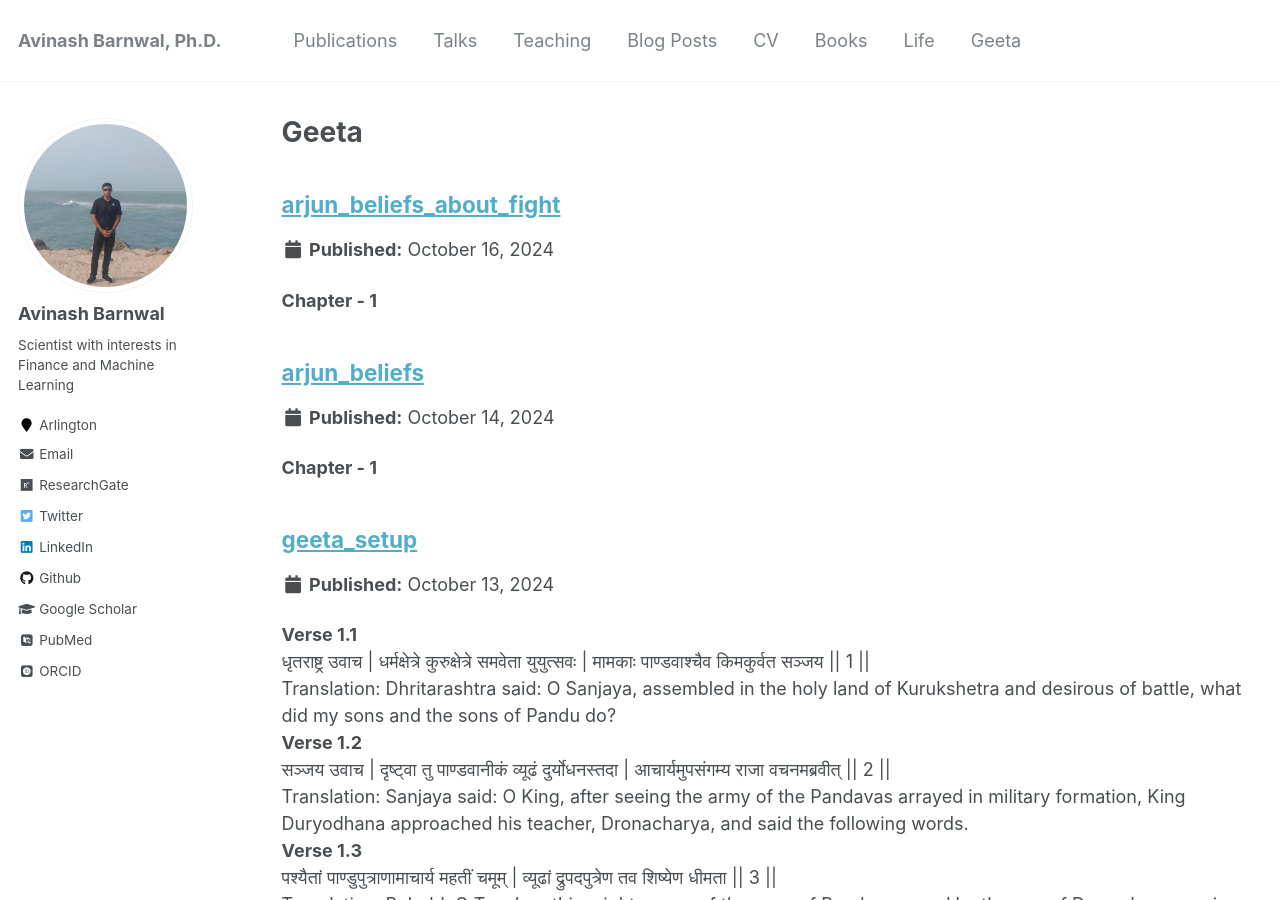
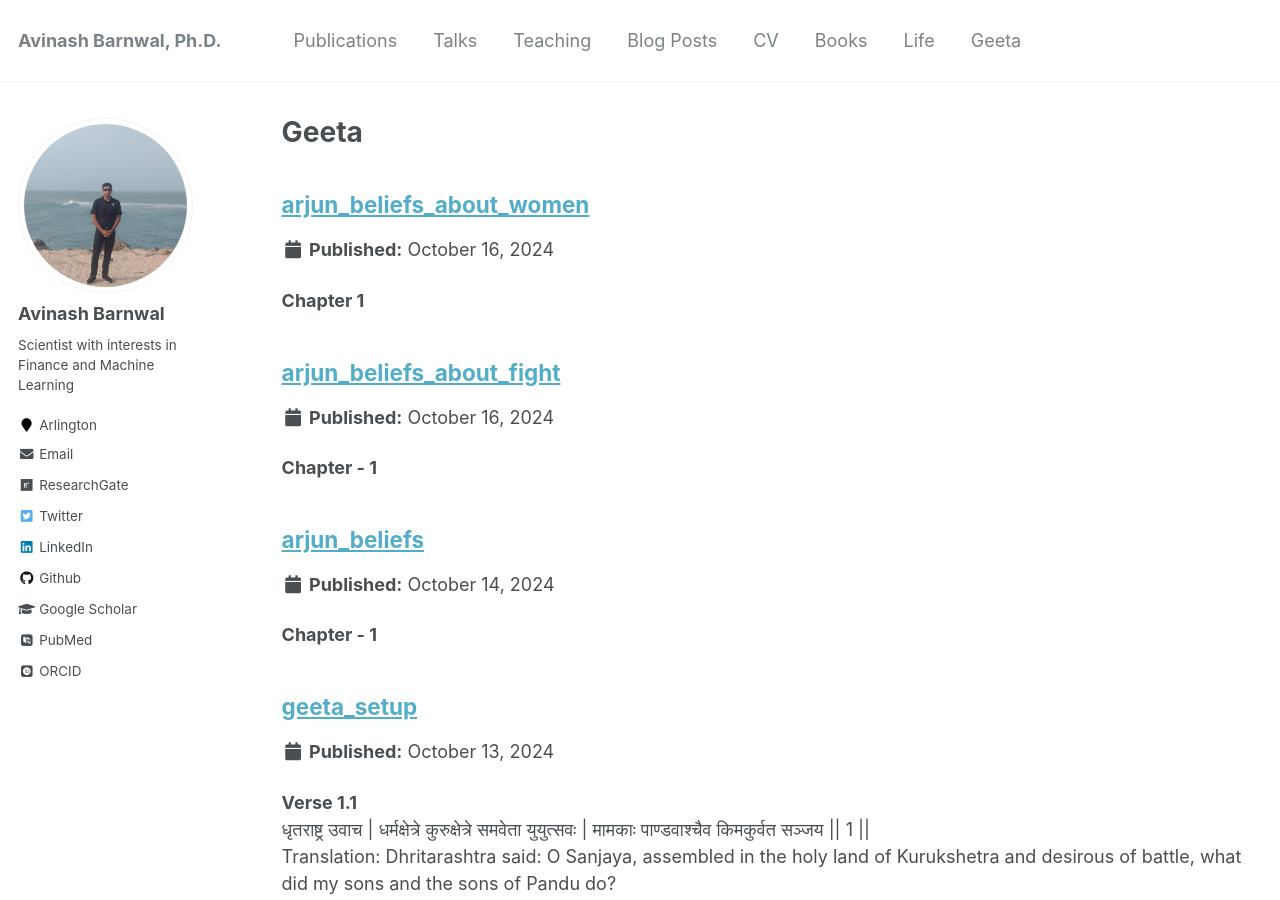
Before and after one commit to avinashbarnwal/avinashbarnwal.github.io, a Jekyll site: the page built from _pages/geeta.html, in a window 1280 px wide and 900 px high. Built offline with Jekyll 4.4.1, drawn with Linux system fonts in a browser that asks for light colours; some web fonts are replaced.

Commit message:
Update shlok_1_44_47.md

```diff
--- a/_geeta/shlok_1_44_47.md
+++ b/_geeta/shlok_1_44_47.md
@@ -1,51 +1,61 @@
-Bhagavad Gita - Chapter 1, Verse 44 (1.44)
+---
+title: "arjun_beliefs_about_women"
+collection: geeta
+type: "Non-Fictional"
+permalink: /geeta/arjun_beliefs_about_women
+date: 2024-10-16
+---
+
+**Chapter 1**
+
+**Bhagavad Gita - Chapter 1, Verse 44 (1.44)**
 Sanskrit:
 कुलक्षये प्रणश्यन्ति कुलधर्माः सनातनाः।
 धर्मे नष्टे कुलं कृत्स्नमधर्मोऽभिभवत्युत॥
 
-Transliteration:
+**Transliteration:**
 Kula-kṣhaye praṇaśhyanti kula-dharmāḥ sanātanāḥ,
 Dharme naṣhṭe kulaṁ kṛitsnam adharmaḥ abhibhavaty uta.
 
-Translation:
+**Translation:**
 "When the family is destroyed, the eternal family traditions are lost, and with the destruction of these traditions, the rest of the family becomes involved in irreligion."
 
-Bhagavad Gita - Chapter 1, Verse 45 (1.45)
-Sanskrit:
+**Bhagavad Gita - Chapter 1, Verse 45 (1.45)**
+**Sanskrit:**
 अहो बत महत्पापं कर्तुं व्यवसिता वयम्।
 यद्राज्यसुखलोभेन हन्तुं स्वजनमुद्यताः॥
 
-Transliteration:
+**Transliteration:**
 Aho bata mahat-pāpaṁ kartuṁ vyavasitā vayam,
 Yad-rājya-sukha-lobhena hantuṁ sva-janam udyatāḥ.
 
-Translation:
+**Translation:**
 "Alas! How strange it is that we have resolved to commit such a great sin, driven by the desire for royal pleasure, and are prepared to kill our own kinsmen!"
 
-Bhagavad Gita - Chapter 1, Verse 46 (1.46)
-Sanskrit:
+**Bhagavad Gita - Chapter 1, Verse 46 (1.46)**
+**Sanskrit:**
 यदि मामप्रतीकारमशस्त्रं शस्त्रपाणयः।
 धार्तराष्ट्रा रणे हन्युस्तन्मे क्षेमतरं भवेत्॥
 
-Transliteration:
+**Transliteration:**
 Yadi mām apratīkāram aśhastraṁ śhastra-pāṇayaḥ,
 Dhārtarāṣhṭrā raṇe hanyus tan me kṣhemataraṁ bhavet.
 
-Translation:
+**Translation:**
 "It would be better for me if the sons of Dhritarashtra, armed with weapons, kill me unarmed and unresisting on the battlefield."
 
-Bhagavad Gita - Chapter 1, Verse 47 (1.47)
-Sanskrit:
+**Bhagavad Gita - Chapter 1, Verse 47 (1.47)**
+**Sanskrit:**
 संजय उवाच।
 एवमुक्त्वार्जुनः सङ्ख्ये रथोपस्थ उपाविशत्।
 विसृज्य सशरं चापं शोकसंविग्नमानसः॥
 
-Transliteration:
+**Transliteration:**
 Sañjaya uvācha:
 Evam uktvā arjunaḥ saṅkhye rathopastha upāviśat,
 Visṛijya sa-śharaṁ chāpaṁ śhoka-saṁvigna-mānasaḥ.
 
-Translation:
+**Translation:**
 Sanjaya said: "Having spoken thus on the battlefield, Arjuna sat down on the seat of the chariot, casting aside his bow and arrows, his mind overwhelmed with sorrow."
 
 These verses conclude the first chapter, depicting Arjuna's intense grief and emotional turmoil as he contemplates the destruction that the battle will bring
```
